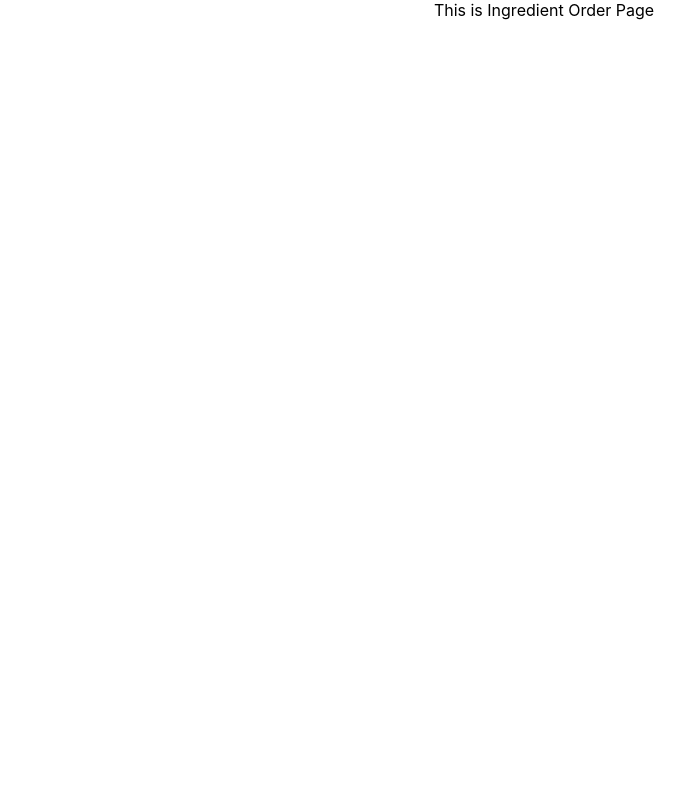
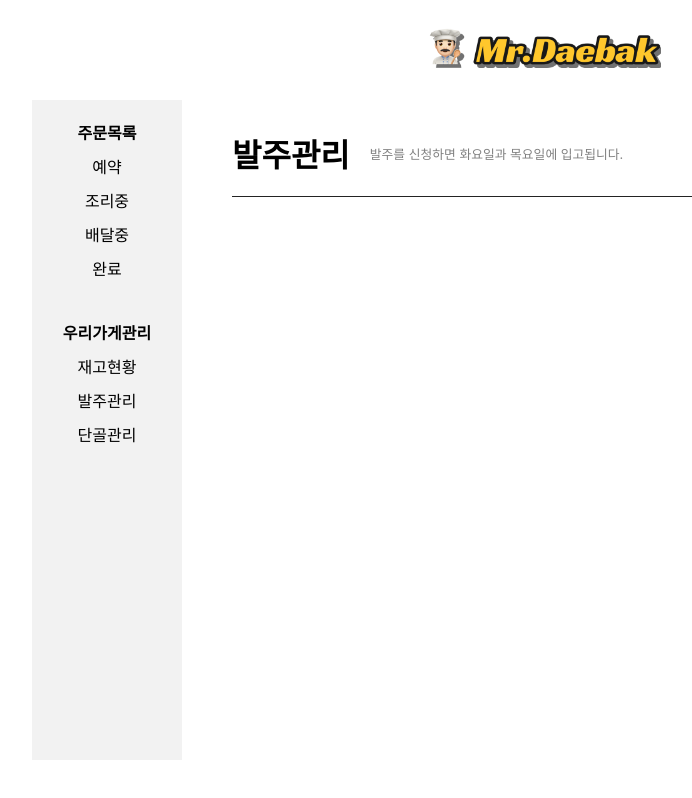
Before and after one commit to gaeguul/cowball-frontend, a React (Create React App) app: page /ingredientorder in a window 1280 px wide. Shown: the whole page, without its empty margins (96-788 px from the left). Built offline with nearby package versions, Linux system fonts and the light colour scheme.

Commit message:
[Feat] Ingredient Order Page 진행 중 1차 커밋

```diff
--- a/src/Component/IngredientList/index.js
+++ b/src/Component/IngredientList/index.js
@@ -9,7 +9,7 @@ function IngredientList() {
           <div className='title-main'>재고현황</div>
           <div className='title-detail'>
             어제 재고현황과 오늘 재고현황을 보여줍니다.<br></br>술 상품은
-            상점에서 구매한 수량만큼 당일입고 수량을 직접 변경할 수 있습니다
+            상점에서 구매한 수량만큼 당일입고 수량을 직접 변경할 수 있습니다.
           </div>
         </div>
         <div className='content-container'>
--- a/src/Page/IngredientListPage.js
+++ b/src/Page/IngredientListPage.js
@@ -1,9 +1,8 @@
 import React from 'react';
-import '../scss/IngredientListPage.scss';
-
 import Layout from '../Component/Layout';
 import LogoNav from '../Component/LogoNav';
 import IngredientList from '../Component/IngredientList';
+import '../scss/IngredientListPage.scss';
 
 function IngredientListPage() {
   return (
--- a/src/Page/IngredientOrderPage.js
+++ b/src/Page/IngredientOrderPage.js
@@ -1,7 +1,30 @@
 import React from 'react';
+import Layout from '../Component/Layout';
+import LogoNav from '../Component/LogoNav';
+import '../scss/IngredientOrderPage.scss';
+
+function IngredientOrder() {
+  return (
+    <div className='nexttonav'>
+      <div className='ingredientorder-container'>
+        <div className='title-container'>
+          <div className='title-main'>발주관리</div>
+          <div className='title-detail'>
+            발주를 신청하면 화요일과 목요일에 입고됩니다.
+          </div>
+        </div>
+      </div>
+    </div>
+  );
+}
 
 function IngredientOrderPage() {
-  return <div>This is Ingredient Order Page</div>;
+  return (
+    <Layout>
+      <LogoNav />
+      <IngredientOrder />
+    </Layout>
+  );
 }
 
 export default IngredientOrderPage;
--- a/src/scss/IngredientListPage.scss
+++ b/src/scss/IngredientListPage.scss
@@ -9,7 +9,10 @@
   .title-container {
     display: flex;
     justify-content: flex-start;
-    align-items: flex-end;
+    align-items: center;
+
+    padding-bottom: 20px;
+    border-bottom: 1px solid rgba(35, 35, 35, 1);
 
     .title-main {
       font-size: 2em;
@@ -35,7 +38,7 @@
 
     table {
       width: 100%;
-      padding-top: 40px;
+      padding-top: 30px;
       border-spacing: 0;
       white-space: nowrap;
       overflow: auto;
@@ -44,6 +47,7 @@
       td {
         padding: 10px 20px;
       }
+
       thead {
         font-weight: 600;
         font-size: 1.2em;
--- /dev/null
+++ b/src/scss/IngredientOrderPage.scss
@@ -0,0 +1,30 @@
+@import './component/layout';
+@import './component/logonav';
+
+.ingredientorder-container {
+  display: flex;
+  flex-direction: column;
+  padding: 30px 50px;
+
+  .title-container {
+    display: flex;
+    justify-content: flex-start;
+    align-items: center;
+
+    padding-bottom: 20px;
+    border-bottom: 1px solid rgba(35, 35, 35, 1);
+
+    .title-main {
+      font-size: 2em;
+      font-weight: 600;
+      white-space: nowrap;
+    }
+
+    .title-detail {
+      margin-left: 20px;
+      font-size: 0.8em;
+      color: grey;
+      text-align: left;
+    }
+  }
+}
```
